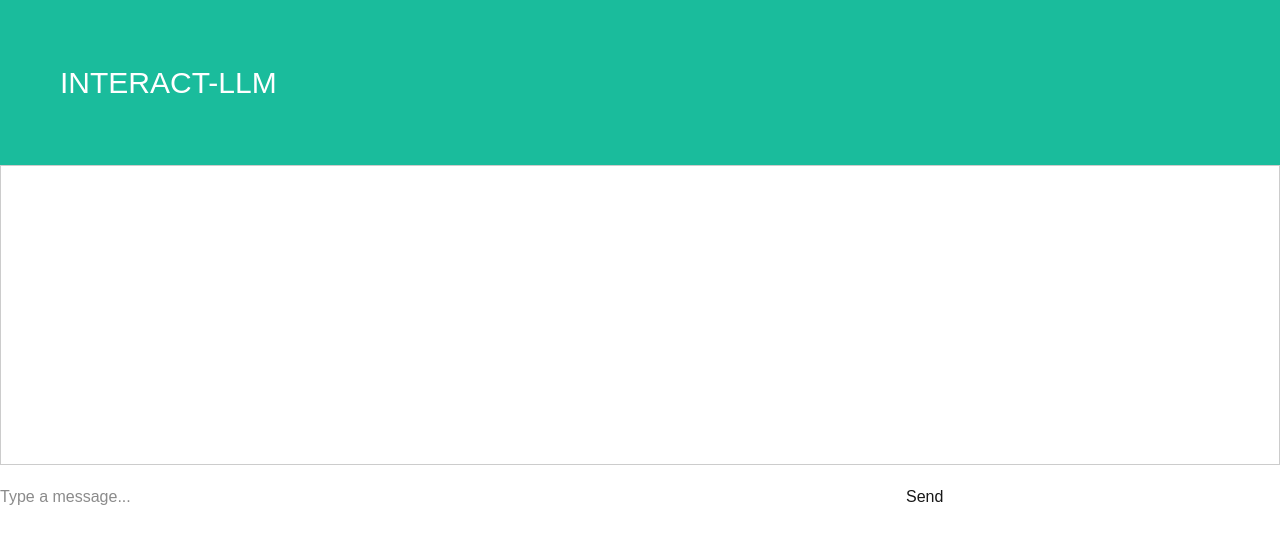
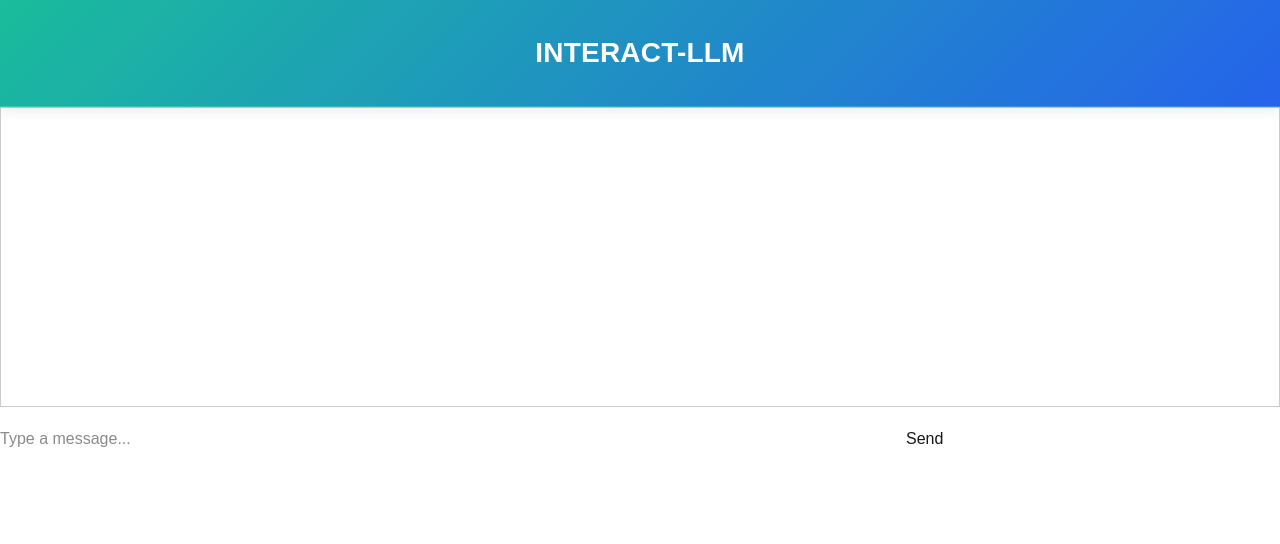
Before and after one commit to INTERACT-LLM/frontend, a Next.js app: page / in a window 1280 px wide. Shown: the top 544 px of the page. Built offline with nearby package versions, Linux system fonts and the light colour scheme.

Commit message:
update header

```diff
--- a/src/components/Header/Header.module.css
+++ b/src/components/Header/Header.module.css
@@ -1,7 +1,14 @@
 .header {
-  padding: 60px;
-  text-align: left;
-  background: #1abc9c;
+  padding: 32px 24px;
+  text-align: center;
+  background: linear-gradient(135deg, #1abc9c, #2563eb);
   color: white;
-  font-size: 30px;
+  font-size: 28px;
+  font-weight: 600;
+  letter-spacing: 0.2px;
+  border-bottom: 1px solid rgba(255, 255, 255, 0.15);
+  box-shadow: 0 4px 12px rgba(0, 0, 0, 0.08);
+  position: sticky;
+  top: 0;
+  z-index: 10;
 }
```
